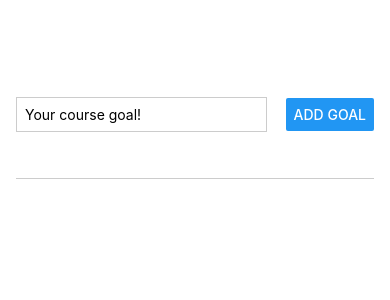
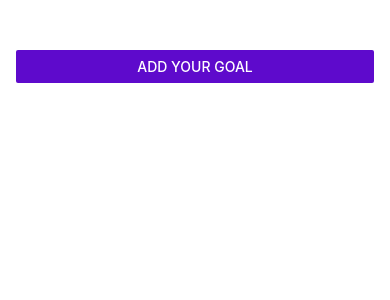
Before and after one commit to musharaffalikhan/RNCourse, a React Native app: screen / in a window 390 px wide. Shown: the top 300 px of the page. Built offline with nearby package versions, Linux system fonts and the light colour scheme.

Commit message:
Added a modal for showing input to add goal

```diff
--- a/App.js
+++ b/App.js
@@ -1,10 +1,11 @@
 import { useState } from "react";
-import { FlatList, StyleSheet, View } from "react-native";
+import { Button, FlatList, StyleSheet, View } from "react-native";
 import GoalItem from "./components/GoalItem";
 import GoalInput from "./components/GoalInput";
 
 export default function App() {
   const [goals, setGoals] = useState([]);
+  const [showModal,setShowModal]= useState(false);
 
   const addGoalHandler = (enteredGoal) => {
     setGoals((currentGoals) => [
@@ -19,9 +20,14 @@ export default function App() {
     })
   }
 
+  const startAddGoalHandler=()=>{
+    setShowModal(true);
+  }
+
   return (
     <View style={styles.appContainer}>
-      <GoalInput addGoalHandler={addGoalHandler} />
+      <Button title="Add Your Goal" color="#5e0acc" onPress={startAddGoalHandler}/>
+      <GoalInput addGoalHandler={addGoalHandler} showModal={showModal} setShowModal={setShowModal}/>
       <View style={styles.goalsContainer}>
         <FlatList
           data={goals}
--- a/components/GoalInput.js
+++ b/components/GoalInput.js
@@ -1,17 +1,19 @@
 import React, { useState } from "react";
-import { Button, StyleSheet, TextInput, View } from "react-native";
+import { Button, Modal, StyleSheet, TextInput, View } from "react-native";
 
-const GoalInput = ({ addGoalHandler }) => {
+const GoalInput = ({ addGoalHandler, showModal, setShowModal }) => {
   const [enteredGoal, setEnteredGoal] = useState("");
   const goalInputHandler = (enteredText) => {
     setEnteredGoal(enteredText);
   };
 
-    const addGoal = ()=>{
+  const addGoal = () => {
     addGoalHandler(enteredGoal);
-        setEnteredGoal('');
-    }
+    setEnteredGoal("");
+    setShowModal(false);
+  };
   return (
+    <Modal visible={showModal} animationType="slide">
       <View style={styles.inputContainer}>
         <TextInput
           style={styles.textInput}
@@ -19,8 +21,21 @@ const GoalInput = ({ addGoalHandler }) => {
           onChangeText={goalInputHandler}
           value={enteredGoal}
         />
+        <View style={styles.buttonContainer}>
+          <View style={styles.button}>
             <Button title="Add Goal" onPress={addGoal} />
           </View>
+          <View style={styles.button}>
+            <Button
+              title="Cancel"
+              onPress={() => {
+                setShowModal(false);
+              }}
+            />
+          </View>
+        </View>
+      </View>
+    </Modal>
   );
 };
 
@@ -30,17 +45,24 @@ const styles = StyleSheet.create({
   textInput: {
     borderWidth: 1,
     borderColor: "#cccccc",
-    width: "70%",
-    marginRight: 8,
+    width: "90%",
     padding: 8,
   },
   inputContainer: {
     flex: 1,
-    flexDirection: "row",
-    justifyContent: "space-between",
+    padding:16,
+    justifyContent: "center",
     alignItems: "center",
     marginBottom: 24,
     borderBottomWidth: 1,
     borderBottomColor: "#cccccc",
   },
+  buttonContainer: {
+    flexDirection: "row",
+    marginTop: 16,
+  },
+  button: {
+    width: 100,
+    marginHorizontal: 8,
+  },
 });
```
Lines whose indentation alone changed are shown as unchanged.
